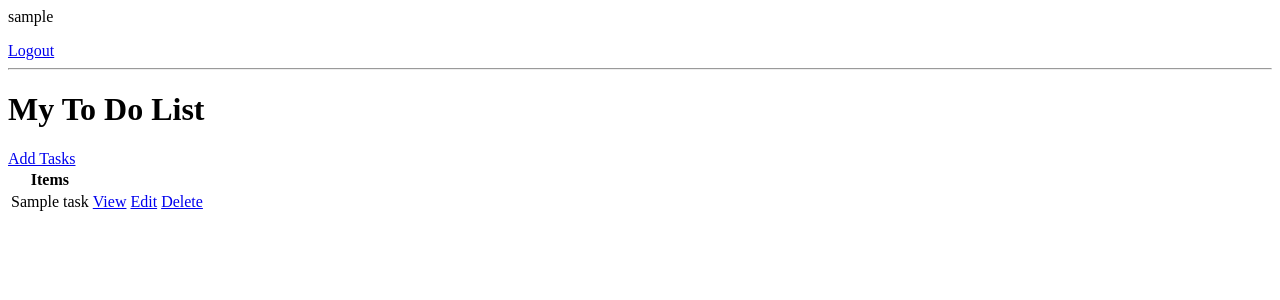
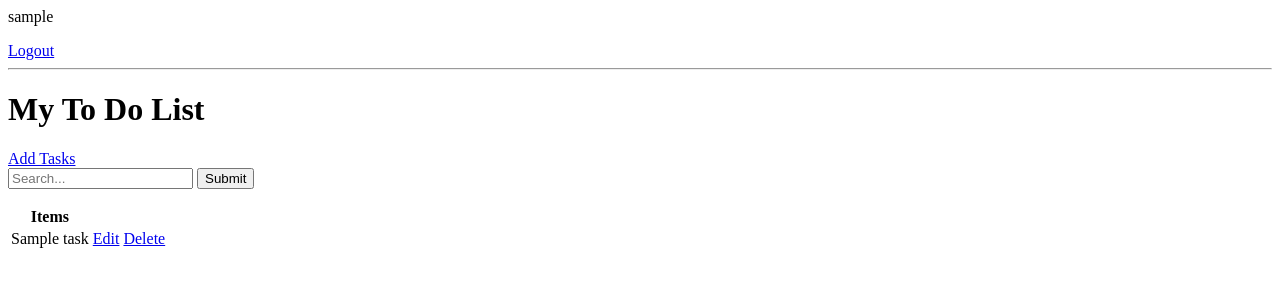
Before and after one commit to Shreyanshukunwar/django_todo_list, a Django app: page / in a window 1280 px wide. Shown: the top 300 px of the page. Run offline with Django 3.2, Linux system fonts and the light colour scheme; a user stored in the database is signed in; tables that the repository leaves empty hold one stand-in row (values such as "Sample post").

Commit message:
added search functionality

```diff
--- a/todo_list/base/templates/base/task_list.html
+++ b/todo_list/base/templates/base/task_list.html
@@ -1,5 +1,3 @@
-
-
 {% if request.user.is_authenticated %}
 	<p>{{request.user}}</p>
 	<a href="{% url 'logout' %}">Logout</a>
@@ -12,17 +10,20 @@
 
 <a href="{% url 'task-create' %}">Add Tasks</a>
 
+<form method="GET">
+	<input type="text" name="search-area" placeholder="Search..." value="{{search_input}}">
+	<input type="submit" vaue="Search">
+</form>
+
 <table>
 	<tr>
 		<th>Items</th>
-		<th></th>
 		<th></th>
 		<th></th>
 	</tr>
 	{%for task in tasks %}
 	<tr>
 		<td> {{task.title}} </td>
-		<td> <a href="{% url 'task' task.id %}">View</a> </td>
 		<td> <a href="{% url 'task-update' task.id %}">Edit</a> </td>
 		<td> <a href="{% url 'task-delete' task.id %}">Delete</a> </td>
 	</tr>
--- a/todo_list/base/views.py
+++ b/todo_list/base/views.py
@@ -51,6 +51,12 @@ class TaskList(LoginRequiredMixin, ListView):
 		context = super().get_context_data(**kwargs)
 		context['tasks'] = context['tasks'].filter(user=self.request.user)
 		context['count'] = context['tasks'].filter(complete=False).count()
+
+		search_input = self.request.GET.get('search-area') or ''
+		if search_input:
+			context['tasks'] = context['tasks'].filter(title__icontains=search_input)
+
+		context['search_input'] = search_input
 		return context
 
 class TaskDetail(LoginRequiredMixin, DetailView):
```
Also changed, not shown: todo_list/base/templates/base/main.html (added, +11 -0 lines).
